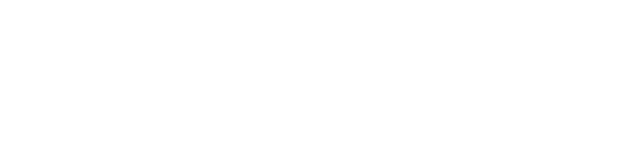
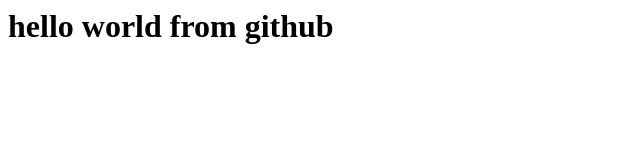
Before and after one commit to PukarKatwal88/workshop4, a plain HTML site: page index.html in a window 1280 px wide. Shown: the whole page, without its empty margins (0-640 px from the left). Drawn offline with Linux system fonts and the light colour scheme.

Commit message:
update from github

```diff
--- a/index.html
+++ b/index.html
@@ -6,6 +6,6 @@
     <title>Document</title>
 </head>
 <body>
-
+    <h1> hello world from github </h1>
 </body>
 </html>
```
